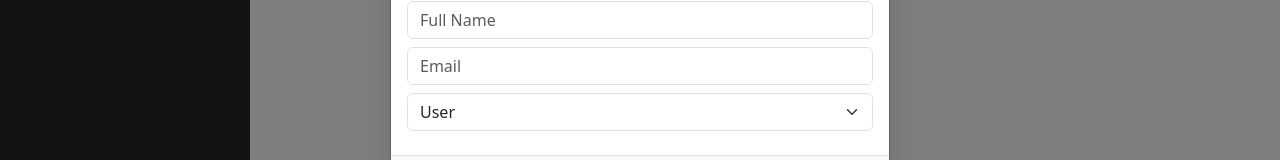
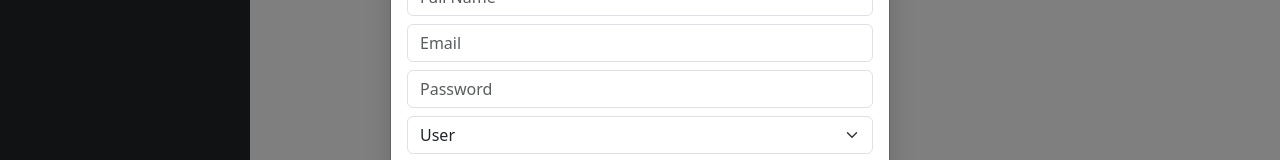
Before and after one commit to mahesh13sankarie/solar-offset-project, a React (Vite) app in the folder client/: page /dashboard/users in a window 1280 px wide. Both pictures are taken after typing "Sample" into the empty fields and a click on the button "+ Create User". Shown: the part 327-487 px from the top of the page. Built offline with nearby package versions, Linux system fonts and the light colour scheme; no server answers; what @react-pdf/renderer would draw is missing.

Commit message:
Feat: Edit create user modal to accept password

```diff
--- a/client/src/components/Dashboard/UserSection.jsx
+++ b/client/src/components/Dashboard/UserSection.jsx
@@ -6,7 +6,7 @@ const api = "http://localhost:8000/api/v1/dashboard";
 
 const UsersPage = () => {
     const [users, setUsers] = useState([]);
-    const [formData, setFormData] = useState({ name: "", email: "", role: "1" });
+const [formData, setFormData] = useState({ name: "", email: "", role: "1", password: "" });
     const [editingUserId, setEditingUserId] = useState(null);
     const [showCreateModal, setShowCreateModal] = useState(false);
     const [showEditModal, setShowEditModal] = useState(false);
@@ -47,21 +47,29 @@ const UsersPage = () => {
         e.preventDefault();
         try {
             if (editingUserId) {
-                console.log(formData);
+                // Update user role
                 await axios.put(`${api}/update-role`, {
                     userId: editingUserId,
                     accountType: Number(formData.role),
                 });
+                setEditingUserId(null);
+                setShowEditModal(false);
             } else {
-                await axios.post(`${api}/users`, formData);
+                // Create user via external API
+                const payload = {
+                    email: formData.email,
+                    password: formData.password,  // Add password to the payload
+                    fullName: formData.name,
+                    accountType: Number(formData.role),
+                };
+                await axios.post("http://localhost:8000/api/v1/auth/register", payload);
+                setShowCreateModal(false);
             }
-            setFormData({ name: "", email: "", role: "1" });
-            setEditingUserId(null);
-            setShowCreateModal(false);
-            setShowEditModal(false);
+            setFormData({ name: "", email: "", role: "1", password: "" }); // Reset form data including password
             fetchUsers();
         } catch (err) {
-            console.error("Error saving user:", err);
+            console.error("Error creating user:", err);
+            // You can add a user-facing error display here if desired
         }
     };
 
@@ -188,6 +196,18 @@ const UsersPage = () => {
                                             required
                                             onChange={(e) =>
                                                 setFormData({ ...formData, email: e.target.value })
+                                            }
+                                        />
+                                    </div>
+                                    <div className="mb-2">
+                                        <input
+                                            type="password"
+                                            className="form-control"
+                                            placeholder="Password"
+                                            value={formData.password}
+                                            required
+                                            onChange={(e) =>
+                                                setFormData({ ...formData, password: e.target.value })
                                             }
                                         />
                                     </div>
```
